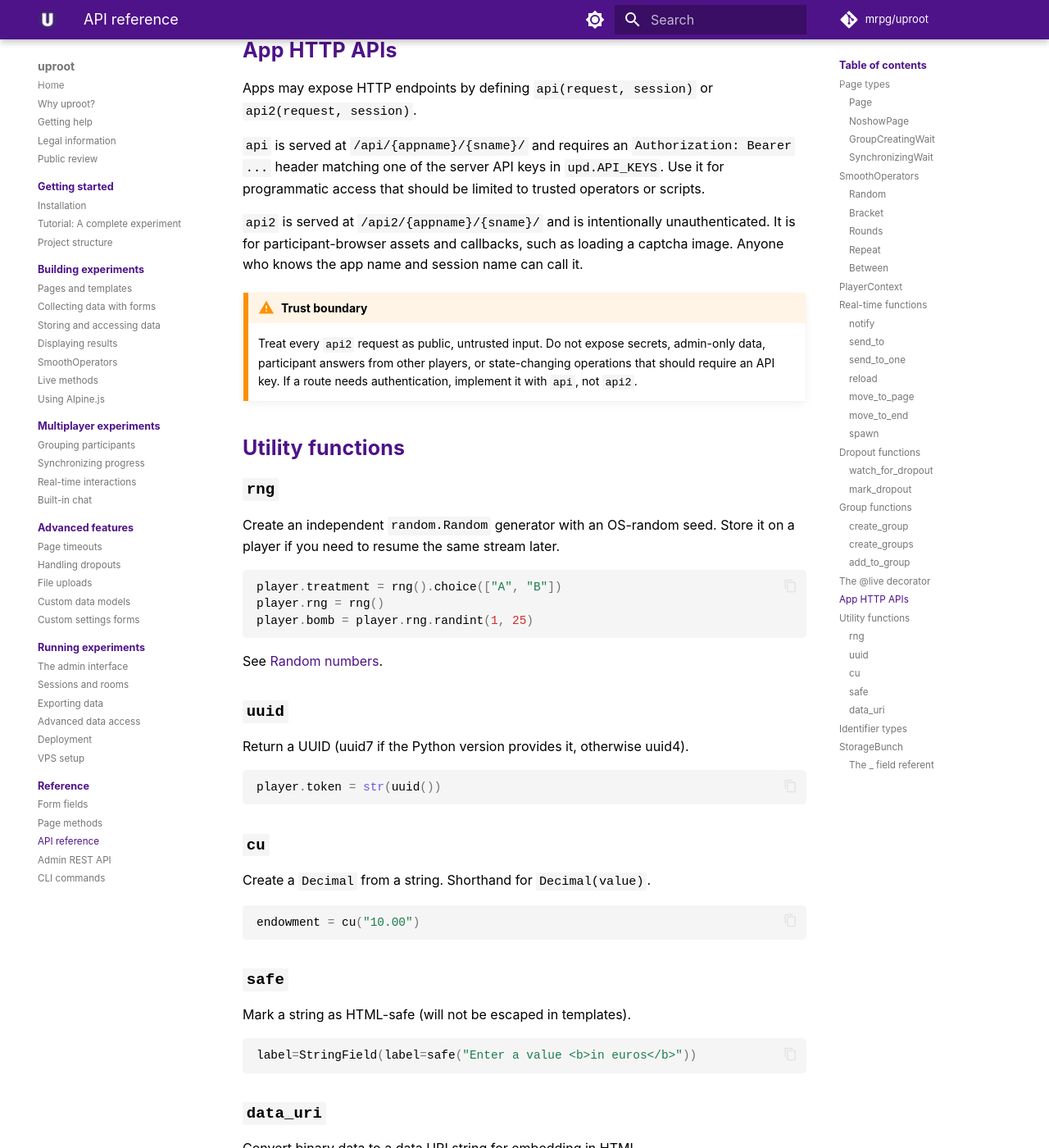
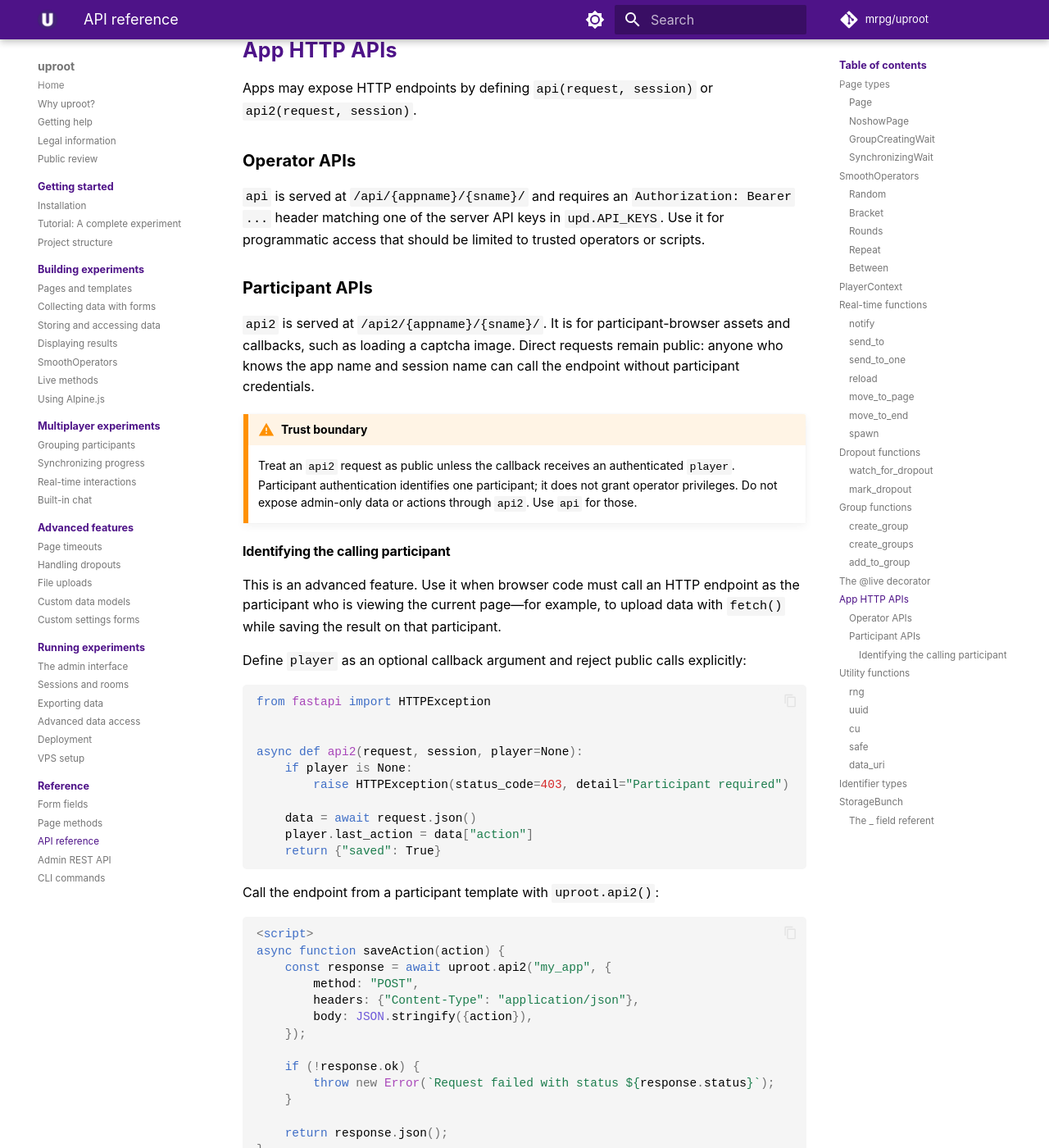
Before and after one commit to mrpg/uproot-docs, an MkDocs documentation site: the page built from docs/reference/api.md, in a window 1280 px wide and 1400 px high, scrolled down 5479 px. Shown: the whole window at 82% size. Built offline with MkDocs 1.6.1 and Material for MkDocs 9.7.7, drawn with Linux system fonts in a browser that asks for light colours; some web fonts are replaced; comment, search, counter and statistics services are not loaded; some of the changed text lies outside the part shown.

Commit message:
Document new api2() behavior

````diff
--- a/docs/reference/api.md
+++ b/docs/reference/api.md
@@ -246,12 +246,73 @@ uproot.invoke("my_method", "hello").then(data => console.log(data.result));
 
 Apps may expose HTTP endpoints by defining `api(request, session)` or `api2(request, session)`.
 
+### Operator APIs
+
 `api` is served at `/api/{appname}/{sname}/` and requires an `Authorization: Bearer ...` header matching one of the server API keys in `upd.API_KEYS`. Use it for programmatic access that should be limited to trusted operators or scripts.
 
-`api2` is served at `/api2/{appname}/{sname}/` and is intentionally unauthenticated. It is for participant-browser assets and callbacks, such as loading a captcha image. Anyone who knows the app name and session name can call it.
+### Participant APIs
+
+`api2` is served at `/api2/{appname}/{sname}/`. It is for participant-browser assets and callbacks, such as loading a captcha image. Direct requests remain public: anyone who knows the app name and session name can call the endpoint without participant credentials.
 
 !!! warning "Trust boundary"
-    Treat every `api2` request as public, untrusted input. Do not expose secrets, admin-only data, participant answers from other players, or state-changing operations that should require an API key. If a route needs authentication, implement it with `api`, not `api2`.
+    Treat an `api2` request as public unless the callback receives an authenticated `player`. Participant authentication identifies one participant; it does not grant operator privileges. Do not expose admin-only data or actions through `api2`. Use `api` for those.
+
+#### Identifying the calling participant
+
+This is an advanced feature. Use it when browser code must call an HTTP endpoint as the participant who is viewing the current page—for example, to upload data with `fetch()` while saving the result on that participant.
+
+Define `player` as an optional callback argument and reject public calls explicitly:
+
+```python
+from fastapi import HTTPException
+
+
+async def api2(request, session, player=None):
+    if player is None:
+        raise HTTPException(status_code=403, detail="Participant required")
+
+    data = await request.json()
+    player.last_action = data["action"]
+    return {"saved": True}
+```
+
+Call the endpoint from a participant template with `uproot.api2()`:
+
+```html
+<script>
+async function saveAction(action) {
+    const response = await uproot.api2("my_app", {
+        method: "POST",
+        headers: {"Content-Type": "application/json"},
+        body: JSON.stringify({action}),
+    });
+
+    if (!response.ok) {
+        throw new Error(`Request failed with status ${response.status}`);
+    }
+
+    return response.json();
+}
+</script>
+```
+
+`uproot.api2(appname, options)` accepts the usual [`fetch()` options](https://developer.mozilla.org/en-US/docs/Web/API/Window/fetch#parameters) and returns its `Promise<Response>`. It builds the URL for the current session and adds the current participant’s name and CSRF proof as request headers. It also defaults `credentials` to `"same-origin"`. Do not construct or copy these authentication headers yourself.
+
+The server handles the three credential states differently:
+
+| Credential state | Result |
+|------------------|--------|
+| Both headers absent | The public callback runs with `request` and `session`; the `player` keyword is omitted |
+| Both headers present and valid | The callback also receives the authenticated `player` |
+| One header missing, either header invalid, or the CSRF proof non-ASCII | The server returns 403 without running the callback |
+
+For an authenticated call, `request.state.uproot_player` refers to the same object as `player`. For a public call, it is `None`. The `session` and authenticated `player` remain inside their storage contexts while the callback runs, so assignments such as `player.last_action = ...` are saved normally.
+
+!!! warning "Keep the optional default"
+    The server omits the `player` keyword entirely for a public call. Write `player=None` if a callback may receive either kind of request. Merely adding a `player` parameter does not protect the endpoint—check for `None` and return an error as shown above.
+
+!!! warning "Use only the authenticated player"
+    Do not identify a participant from a username in the query string or request body. Those values are controlled by the caller. Read and modify only the authenticated `player` supplied by uproot.
 
 ## Utility functions
 
````
Also changed, not shown: docs/getting-started/project-structure.md (+2 -2 lines).
